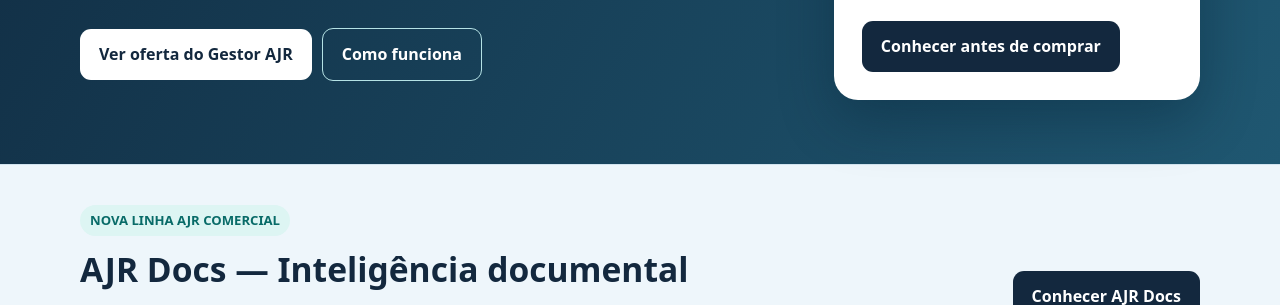
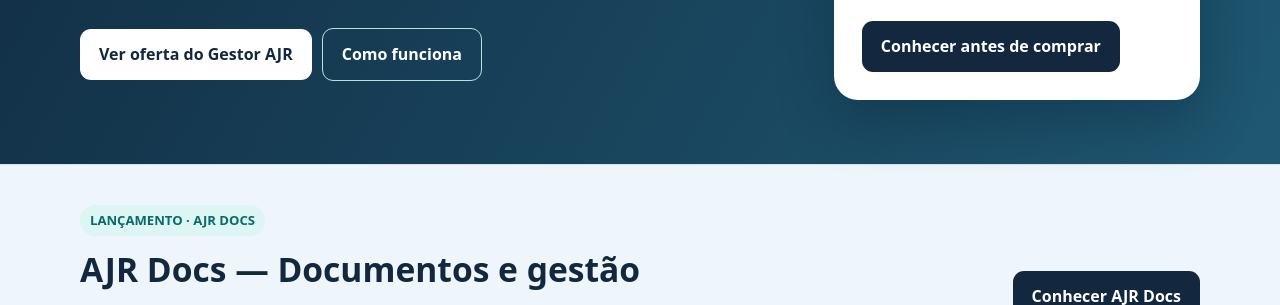
Before and after one commit to Tojunio/Tojunio.github.io, a plain HTML site: page comercial/index.html in a window 1280 px wide. Shown: the part 623-928 px from the top of the page. Drawn offline with Linux system fonts and the light colour scheme.

Commit message:
feat(ajr-comercial): divulgar nova vitrine Docs e Fluxo & Qualidade

```diff
--- a/comercial/index.html
+++ b/comercial/index.html
@@ -42,7 +42,7 @@ footer{background:#10283c;color:#e4edf3;padding:34px 0}.foot{display:flex;justif
 <a class="btn primary" href="comprar.html">Ver oferta do Gestor AJR</a><a class="btn outline" href="#funcionamento">Como funciona</a></div>
 <aside class="hero-card"><span class="pill">MVP 0.1</span><h2>Gestor AJR + Diagnóstico Empresarial 360</h2><p>O Excel organiza os dados reais da empresa; o Diagnóstico 360 analisa a base consolidada e gera prioridades e um plano de ação 30/60/90 dias.</p><div class="stat" aria-label="R$ 199,00">R$ 199<span class="price-cents" aria-hidden="true">,00</span></div><p class="tiny">Oferta inicial: ferramenta + Diagnóstico 360 + 200 Créditos AJR. A liberação ocorre após a confirmação do pagamento.</p><a class="btn dark" href="comprar.html">Conhecer antes de comprar</a></aside>
 </div></section>
-<section class="docs-strip" aria-labelledby="ajr-docs-heading"><div class="container docs-strip-inner"><div><span class="pill">NOVA LINHA AJR COMERCIAL</span><h2 id="ajr-docs-heading">AJR Docs — Inteligência documental</h2><p>Conheça nossa linha de ferramentas para gerar, revisar, comparar e organizar documentos, com pacotes próprios de créditos e evolução por módulos. O Gestor AJR permanece independente.</p></div><a class="btn dark" href="docs/">Conhecer AJR Docs</a></div></section>
+<section class="docs-strip" aria-labelledby="ajr-docs-heading"><div class="container docs-strip-inner"><div><span class="pill">LANÇAMENTO · AJR DOCS</span><h2 id="ajr-docs-heading">AJR Docs — Documentos e gestão</h2><p>Conheça seis ferramentas documentais, planos de créditos próprios e o novo AJR Fluxo &amp; Qualidade, com kits de gestão Essencial (R$ 39,90) e Profissional (R$ 79,90). O Gestor AJR permanece independente.</p></div><a class="btn dark" href="docs/">Conhecer AJR Docs</a></div></section>
 <section class="content" style="padding-top:30px;padding-bottom:10px"><div class="container">
 <div class="privacy-note"><h3>Privacidade e segurança dos seus dados</h3>
 <p><strong>Seus dados continuam sob seu controle.</strong> O Gestor AJR solicita somente as informações necessárias para pedido, licença, suporte e funcionamento dos serviços.</p>
```
